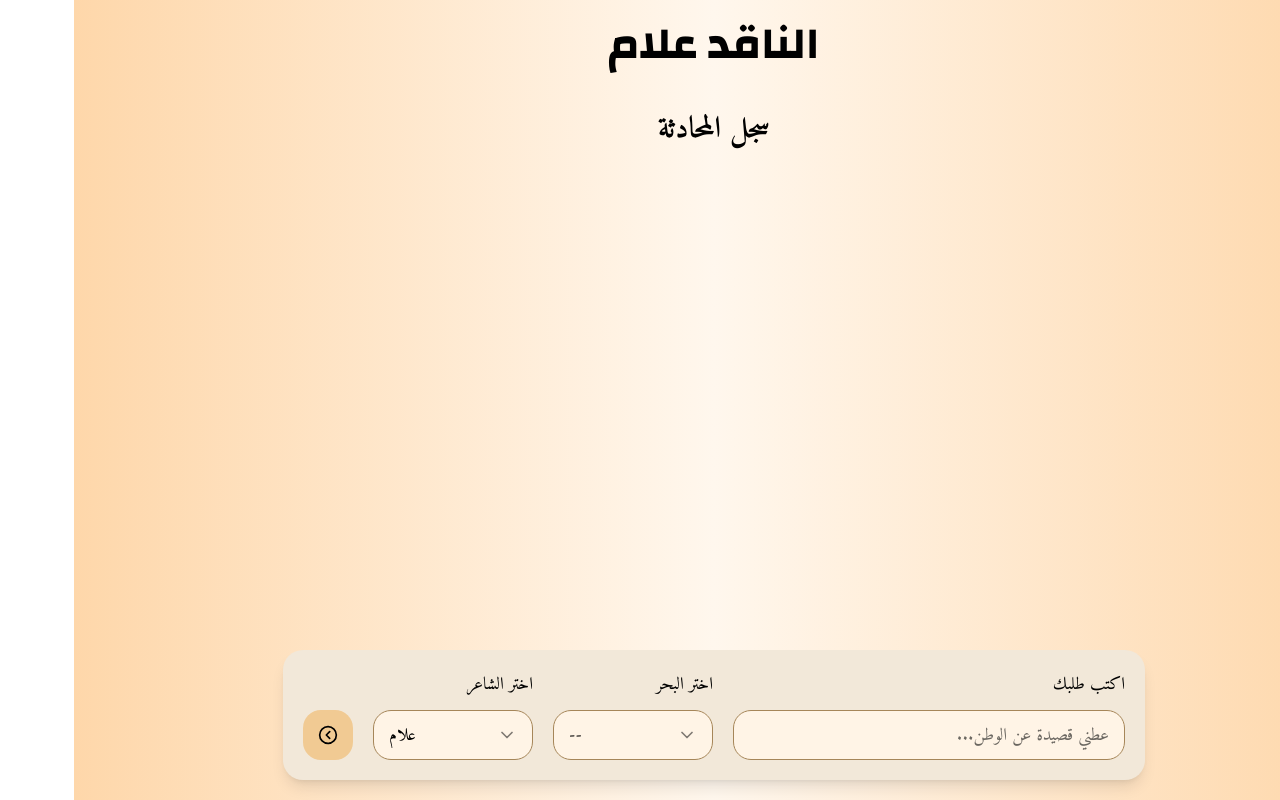
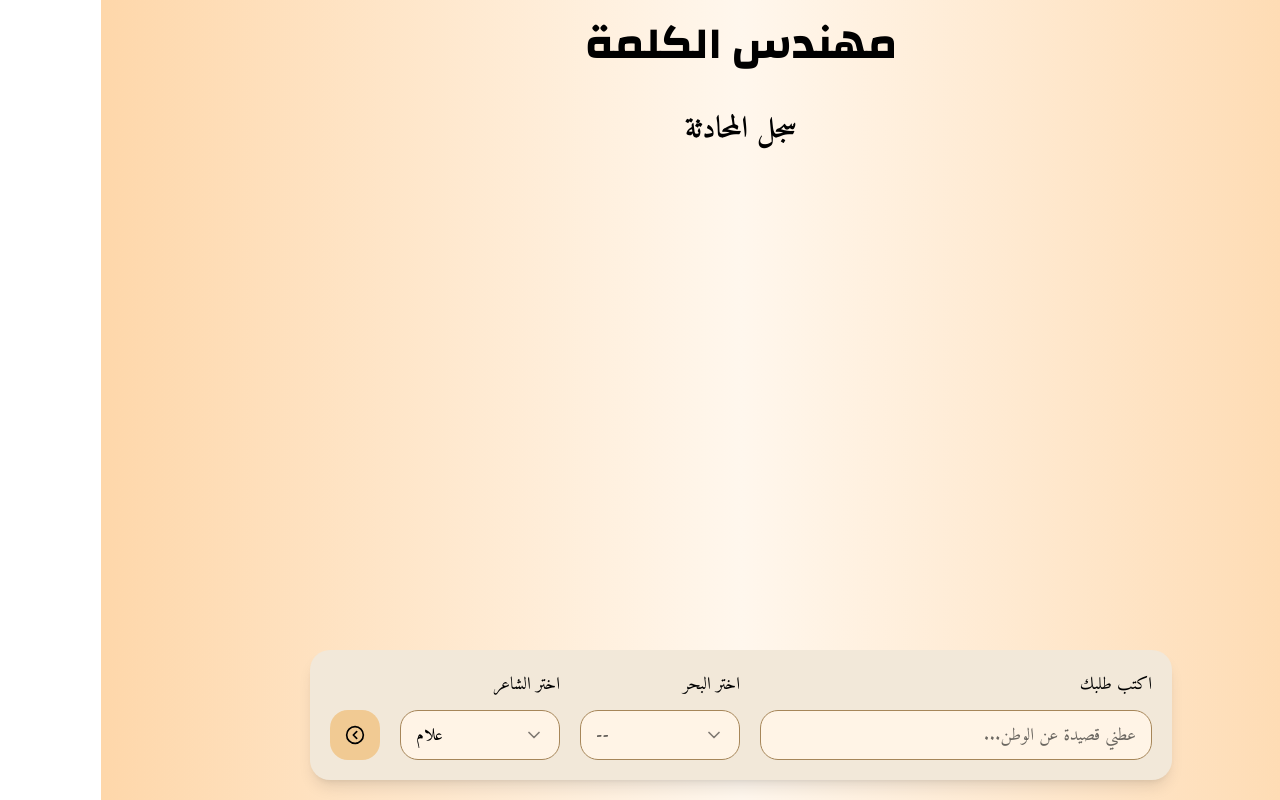
Before and after one commit to Abdomash/allam-challenge, a React (Vite) app in the folder allam-website/: page / in a window 1280 px wide. Built offline with nearby package versions, Linux system fonts and the light colour scheme.

Commit message:
Fix Project Name

```diff
--- a/allam-website/src/pages/LandingPage.tsx
+++ b/allam-website/src/pages/LandingPage.tsx
@@ -9,7 +9,7 @@ export function LandingPage() {
   return (
     <div className="flex h-screen flex-col items-center justify-center p-4">
       <h1 className="sticky mb-8 text-center font-['Changa'] text-4xl font-bold">
-        الناقد علام
+        مهندس الكلمة
       </h1>
       <QueryClientProvider client={queryClient}>
         <ChatLogProvider>
```
